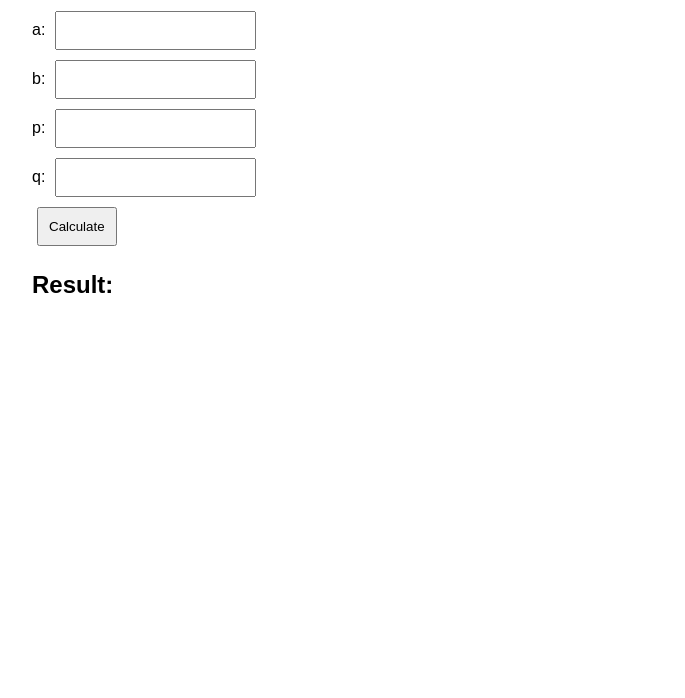
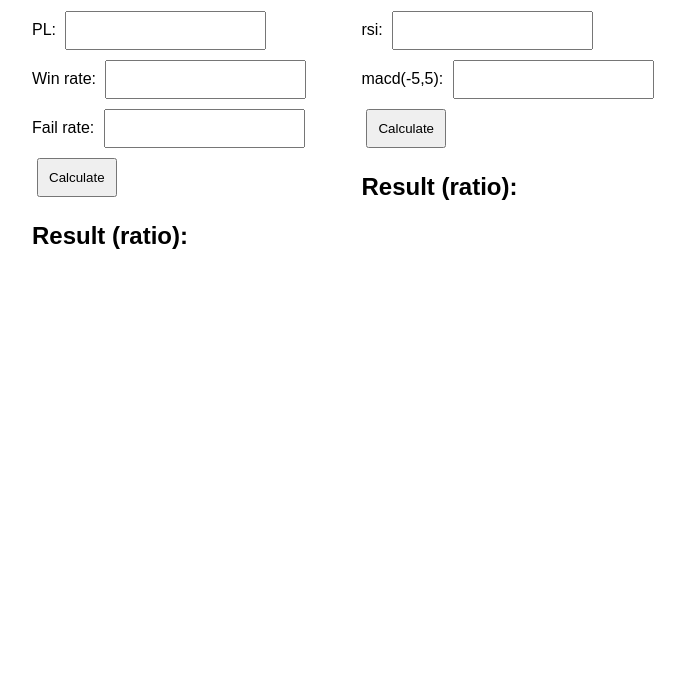
Before and after one commit to 0xnbd/tools, a plain HTML site: page docs/index.html in a window 1280 px wide. Shown: the part 102-800 px from the top of the page, without its empty margins (18-703 px from the left). Drawn offline with Linux system fonts and the light colour scheme.

Commit message:
updated the formula

```diff
--- a/docs/index.html
+++ b/docs/index.html
@@ -2,38 +2,72 @@
 <html lang="en">
   <head>
     <meta charset="UTF-8">
-    <title>Formula Calculator</title>
+    <title>Tools</title>
     <style>
       body { font-family: Arial, sans-serif; margin: 50px; }
       input, button { padding: 10px; margin: 5px; }
+      .container { display: flex; }
+      .calculator { margin-right: 50px; }
     </style>
   </head>
   <body>
-    <h1>Formula Calculator</h1>
-    <label for="a">a:</label>
-    <input type="number" id="a"><br>
-    <label for="b">b:</label>
+    <h1>Singleshot</h1>
+    <div class="container">
+      <div class="calculator">
+        <label for="b">PL:</label>
 		<input type="number" id="b"><br>
-    <label for="p">p:</label>
+        <label for="p">Win rate:</label>
         <input type="number" id="p"><br>
-    <label for="q">q:</label>
+        <label for="q">Fail rate:</label>
         <input type="number" id="q"><br>
         <button onclick="calculate()">Calculate</button>
-    <h2>Result: <span id="result"></span></h2>
+        <h2>Result (ratio): <span id="result"></span></h2>
+      </div>
+      <div class="calculator">
+        <label for="rsi">rsi:</label>
+        <input type="number" id="rsi"><br>
+        <label for="macd">macd(-5,5):</label>
+        <input type="number" id="macd"><br>
+        <button onclick="calculatev2()">Calculate</button>
+        <h2>Result (ratio): <span id="result2"></span></h2>
+      </div>
+    </div>
 
     <script>
       function calculate() {
-            const a = parseFloat(document.getElementById('a').value);
           const b = parseFloat(document.getElementById('b').value);
           const p = parseFloat(document.getElementById('p').value);
           const q = parseFloat(document.getElementById('q').value);
-            if (a !== 0 && b !== 0) {
-                const res = p / a - q / b;
+
+          if ( b !== 0) {
+              const res = (p  - q / b).toFixed(4);
               document.getElementById('result').innerText = res;
           } else {
               document.getElementById('result').innerText = 'Error: a and b must not be 0';
           }
+
       }
+
+	  function calculatev2() {
+		  const rsi = parseFloat(document.getElementById('rsi').value);
+		  const macd = parseFloat(document.getElementById('macd').value);
+
+		  var p = (100.0-rsi)/100.0;
+		  var q = (rsi)/100.0;
+		  var pl = (15.0-macd)/6.5;
+
+          if (p !== 0 && q !== 0) {
+              const res2 = (p - q / pl).toFixed(4);
+              document.getElementById('result2').innerText = res2;
+          } else {
+              document.getElementById('result2').innerText = 'Error: a and b must not be 0';
+          }
+
+          // Sync values for the second calculator
+          document.getElementById('rsi').value = rsi;
+          document.getElementById('macd').value = macd;
+      }
+
     </script>
   </body>
 </html>
```
Lines whose indentation alone changed are shown as unchanged.
